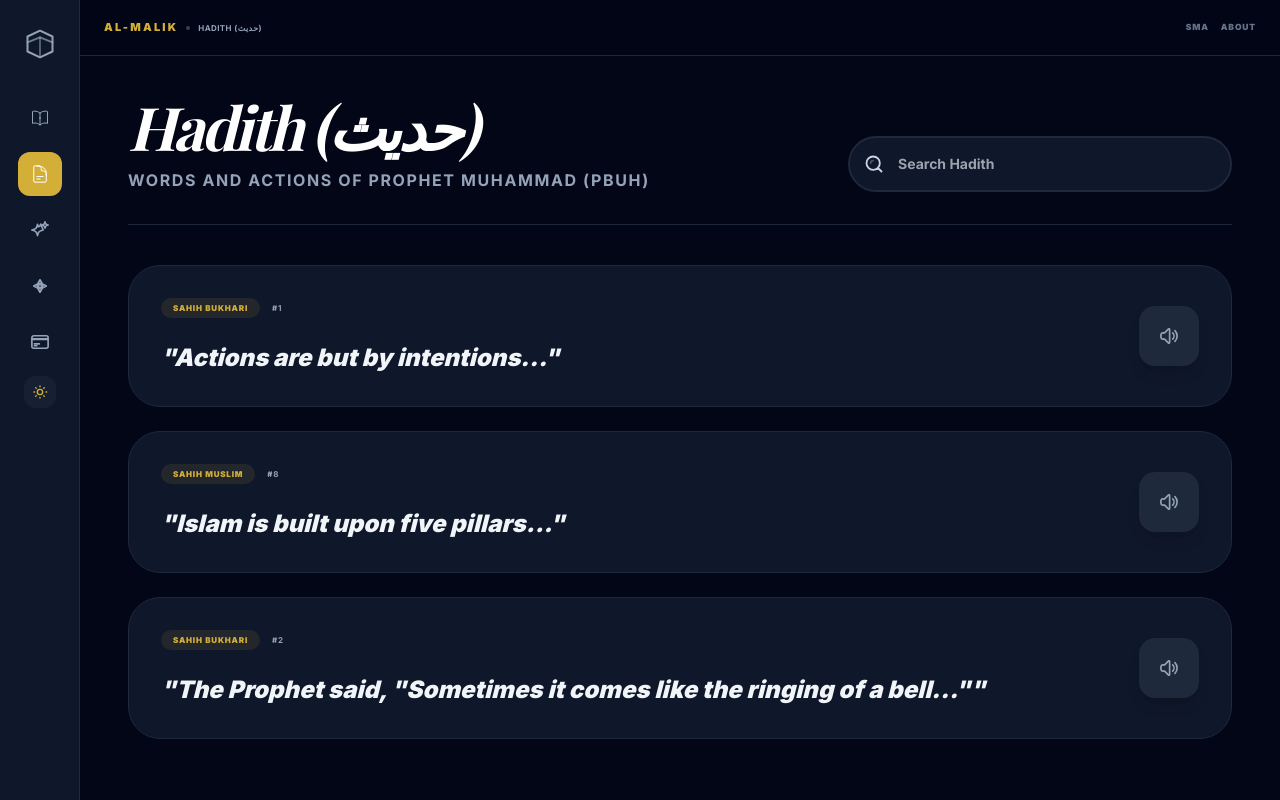
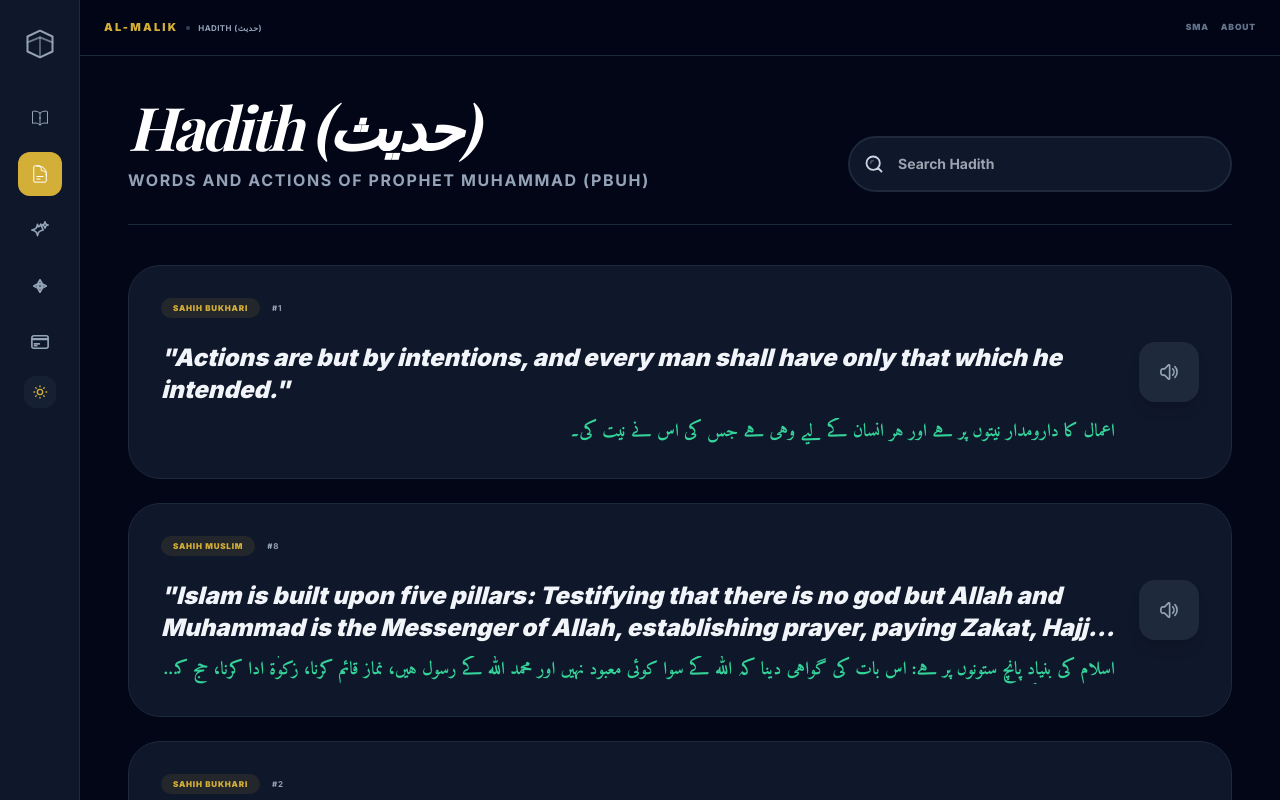
Before and after one commit to gforg5/Quran-AIM, a React (Vite) app: page / in a window 1280 px wide. Both pictures are taken after a click on the button 39 px from the left and 174 px from the top of the page. Built offline with nearby package versions, Linux system fonts and the light colour scheme; no server answers; a web font is replaced by a local one.

Commit message:
feat: Enhance user experience with favorites and AI Scholar updates
Introduces a "favorites" feature for dashboard items, allowing users to bookmark important content. Additionally, refactors the AI Scholar to improve its welcome message and streamline its UI.

```diff
--- a/components/AIScholar.tsx
+++ b/components/AIScholar.tsx
@@ -3,7 +3,7 @@ import React, { useState, useRef, useEffect } from 'react';
 import { GoogleGenAI, LiveServerMessage, Modality } from '@google/genai';
 import { getIslamicGuidance, decodeAudio, decodeAudioData } from '../services/geminiService';
 import { ChatMessage } from '../types';
-import { MalikLogo, SparklesIcon, MicIcon, SpeakerIcon, ArrowLeftIcon, LoginIcon, ShareIcon, CopyIcon, UndoIcon } from './Icons';
+import { MalikLogo, SparklesIcon, MicIcon, SpeakerIcon, ArrowLeftIcon, LoginIcon } from './Icons';
 
 function encode(bytes: Uint8Array) {
   let binary = '';
@@ -58,7 +58,7 @@ const AIScholar: React.FC = () => {
     setMessages([{
       id: 'initial',
       role: 'model',
-      text: `Assalamu Alaikum ${userId}. I am your Al-Malik AI Scholar. How may I assist you today?`,
+      text: `Assalamu Alaikum ${userId}. Welcome to SMA Sanctuary. I am your Al-Malik AI Scholar. How may I assist you today?`,
       timestamp: new Date()
     }]);
   };
@@ -228,25 +228,31 @@ const AIScholar: React.FC = () => {
 
   if (isLoggingIn) return (
     <div className="flex flex-col h-[calc(100vh-10rem)] items-center justify-center p-6">
-       <div className="glass-premium p-8 md:p-12 rounded-[2.5rem] w-full max-sm shadow-2xl border border-gold/20 space-y-6 bg-white dark:bg-navy-900/50">
-          <div className="text-center space-y-4">
-            <LoginIcon className="w-10 h-10 text-gold mx-auto" />
-            <h2 className="text-xl font-black text-navy-950 dark:text-white uppercase tracking-tighter">Enter SMA Sanctuary</h2>
-            <p className="text-[10px] text-slate-400 uppercase tracking-widest font-bold">Authenticated Web-System Access</p>
+       <div className="glass-premium p-8 md:p-12 rounded-[2.5rem] w-full max-w-md shadow-2xl border border-gold/20 space-y-6 bg-white dark:bg-navy-900/50">
+          <div className="text-center space-y-6">
+            <MalikLogo className="w-12 h-12 text-gold mx-auto animate-sacred-glow" />
+            <div className="space-y-4">
+              <div className="space-y-1">
+                <h2 className="text-xl md:text-2xl font-black text-navy-950 dark:text-white uppercase tracking-tighter">
+                  Islamic Talks <span className="text-gold font-serif lowercase italic">System</span>
+                </h2>
+                <p className="text-[10px] text-slate-400 uppercase tracking-widest font-bold">Authenticated Web-System Access</p>
+              </div>
+
+              <div className="p-4 bg-navy-50 dark:bg-navy-950 rounded-2xl border border-gold/10 space-y-3">
+                 <div className="space-y-1">
+                    <p className="text-[11px] md:text-sm font-bold text-navy-900 dark:text-white leading-relaxed playfair">
+                      Welcome | <span className="arabic-text text-sm text-gold font-bold">خوش آمدید</span> | <span className="arabic-text text-sm text-gold font-bold">ښه راغلاست</span>
+                    </p>
+                 </div>
+              </div>
+            </div>
           </div>
           <form onSubmit={handleLogin} className="space-y-4">
-             <input name="username" type="text" placeholder="Your Name" className="w-full py-4 px-6 bg-slate-50 dark:bg-navy-950 rounded-2xl font-bold focus:ring-2 focus:ring-gold outline-none text-sm border border-gold/5" required />
-             <button type="submit" className="w-full py-4 bg-gold text-navy-950 font-black rounded-2xl uppercase tracking-widest text-[10px] shadow-xl hover:scale-[1.02] transition-all">ACCESS SYSTEM</button>
+             <input name="username" type="text" placeholder="Your Name e.g. Mohsin" className="w-full py-4 px-6 bg-slate-50 dark:bg-navy-950 rounded-2xl font-bold focus:ring-2 focus:ring-gold outline-none text-sm border border-gold/5" required />
+             <button type="submit" className="w-full py-4 bg-gold text-navy-950 font-black rounded-2xl uppercase tracking-widest text-[10px] shadow-xl hover:scale-[1.02] transition-all">Confirm & Access</button>
           </form>
        </div>
-    </div>
-  );
-
-  if (isVoiceMode) return (
-    <div className="fixed inset-0 z-[100] bg-navy-950 flex flex-col items-center justify-center p-6 text-center">
-      <button onClick={() => { liveSessionRef.current?.close(); setIsVoiceMode(false); }} className="absolute top-8 left-8 p-3 text-white bg-white/5 rounded-xl"><ArrowLeftIcon className="w-5 h-5" /></button>
-      <MalikLogo className="w-16 md:w-24 text-gold mb-12 animate-pulse" />
-      <p className="text-white text-lg italic uppercase tracking-widest">{liveTranscription || "CONNECTING..."}</p>
     </div>
   );
 
--- a/components/HadithVault.tsx
+++ b/components/HadithVault.tsx
@@ -23,9 +23,39 @@ const HadithVault: React.FC<HadithVaultProps> = ({ onAudioStateChange, activeAud
   const collections = ["All", "Sahih Bukhari", "Sahih Muslim", "Sunan Abi Dawud"];
 
   const initialHadiths: Hadith[] = [
-    { id: '1', collection: 'Sahih Bukhari', hadithNumber: '1', narrator: 'Umar bin al-Khattab', hadithArabic: 'إِنَّمَا الأَعْمَالُ بِالنِّيَّاتِ...', hadithEnglish: 'Actions are but by intentions...', urduText: 'اعمال کا دارومدار نیتوں پر ہے۔', text: 'Actions are but by intentions...', source: 'Sahih Bukhari' },
-    { id: '2', collection: 'Sahih Muslim', hadithNumber: '8', narrator: 'Abdullah bin Umar', hadithArabic: 'بُنِيَ الإِسْلاَمُ عَلَى خَمْسٍ...', hadithEnglish: 'Islam is built upon five pillars...', urduText: 'اسلام کی بنیاد پانچ چیزوں پر ہے۔', text: 'Islam is built upon five...', source: 'Sahih Muslim' },
-    { id: '3', collection: 'Sahih Bukhari', hadithNumber: '2', narrator: 'Aisha (RA)', hadithArabic: '...', hadithEnglish: 'The Prophet said, "Sometimes it comes like the ringing of a bell..."', urduText: '...', text: 'Revelation started...', source: 'Sahih Bukhari' },
+    {
+      id: '1',
+      collection: 'Sahih Bukhari',
+      hadithNumber: '1',
+      narrator: 'Umar bin al-Khattab',
+      hadithArabic: 'إِنَّمَا الأَعْمَالُ بِالنِّيَّاتِ، وَإِنَّمَا لِكُلِّ امْرِئٍ مَا نَوَى',
+      hadithEnglish: 'Actions are but by intentions, and every man shall have only that which he intended.',
+      urduText: 'اعمال کا دارومدار نیتوں پر ہے اور ہر انسان کے لیے وہی ہے جس کی اس نے نیت کی۔',
+      text: 'Actions are but by intentions...',
+      source: 'Sahih Bukhari'
+    },
+    {
+      id: '2',
+      collection: 'Sahih Muslim',
+      hadithNumber: '8',
+      narrator: 'Abdullah bin Umar',
+      hadithArabic: 'بُنِيَ الإِسْلاَمُ عَلَى خَمْسٍ: شَهَادَةِ أَنْ لاَ إِلَهَ إِلاَّ اللَّهُ وَأَنَّ مُحَمَّدًا رَسُولُ اللَّهِ، وَإِقَامِ الصَّلاَةِ، وَإِیتَاءِ الزَّكَاةِ، وَالْحَجِّ، وَصَوْمِ رَمَضَانَ',
+      hadithEnglish: 'Islam is built upon five pillars: Testifying that there is no god but Allah and Muhammad is the Messenger of Allah, establishing prayer, paying Zakat, Hajj, and fasting in Ramadan.',
+      urduText: 'اسلام کی بنیاد پانچ ستونوں پر ہے: اس بات کی گواہی دینا کہ اللہ کے سوا کوئی معبود نہیں اور محمد اللہ کے رسول ہیں، نماز قائم کرنا، زکوٰۃ ادا کرنا، حج کرنا اور رمضان کے روزے رکھنا۔',
+      text: 'Islam is built upon five pillars...',
+      source: 'Sahih Muslim'
+    },
+    {
+      id: '3',
+      collection: 'Sahih Bukhari',
+      hadithNumber: '2',
+      narrator: 'Aisha (RA)',
+      hadithArabic: '...أَحْيَانًا يَأْتِينِي مِثْلَ صَلْصَلَةِ الْجَرَسِ وَهُوَ أَشَدُّهُ عَلَيَّ...',
+      hadithEnglish: 'The Prophet said, "Sometimes it (the revelation) comes like the ringing of a bell and that is the hardest of all for me..."',
+      urduText: 'نبی کریم ﷺ نے فرمایا، "کبھی یہ (وحی) گھنٹی کی آواز کی طرح آتی ہے اور یہ مجھ پر سب سے زیادہ سخت ہوتی ہے..."',
+      text: 'Revelation started like ringing of bell...',
+      source: 'Sahih Bukhari'
+    },
   ];
 
   useEffect(() => {
@@ -128,7 +158,10 @@ const HadithVault: React.FC<HadithVaultProps> = ({ onAudioStateChange, activeAud
                       <span className="px-3 py-1 bg-gold/10 text-gold rounded-full text-[8px] font-black uppercase tracking-widest">{h.collection}</span>
                       <span className="text-[8px] font-bold text-slate-400 uppercase tracking-widest">#{h.hadithNumber}</span>
                     </div>
-                    <p className="text-lg md:text-2xl font-black text-slate-800 dark:text-slate-100 leading-relaxed italic line-clamp-3">"{h.hadithEnglish || h.text}"</p>
+                    <div className="space-y-3">
+                      <p className="text-lg md:text-2xl font-black text-slate-800 dark:text-slate-100 leading-relaxed italic line-clamp-2">"{h.hadithEnglish || h.text}"</p>
+                      <p className="arabic-text text-sm md:text-lg text-emerald-700 dark:text-emerald-400 font-bold line-clamp-1">{h.urduText}</p>
+                    </div>
                   </div>
                   <div className="flex items-center">
                      <button onClick={(e) => handleVoiceInsight(h, e)} className={`relative flex items-center justify-center p-5 rounded-2xl transition-all shadow-lg ${activeAudio?.id === h.id || voiceLoading === h.id ? 'bg-gold text-white scale-110' : 'bg-slate-50 dark:bg-navy-800 text-slate-400 hover:text-gold'}`}>
@@ -152,6 +185,11 @@ const HadithVault: React.FC<HadithVaultProps> = ({ onAudioStateChange, activeAud
                <div className="pt-10 border-t border-slate-50 dark:border-slate-800/50 space-y-8">
                  <div className="p-8 bg-slate-50 dark:bg-navy-800/30 rounded-[2rem] border-l-8 border-gold italic space-y-6">
                    <p className="text-lg md:text-3xl text-slate-700 dark:text-slate-300 font-medium">"{selectedHadith.hadithEnglish || selectedHadith.text}"</p>
+                   {selectedHadith.urduText && (
+                     <p className="arabic-text text-xl md:text-3xl text-emerald-700 dark:text-emerald-400 font-bold border-t border-gold/10 pt-6 leading-relaxed">
+                       {selectedHadith.urduText}
+                     </p>
+                   )}
                  </div>
                  <div className="flex flex-col md:flex-row justify-between items-center gap-8">
                     <div className="text-center md:text-left"><p className="text-[9px] font-black text-slate-400 uppercase tracking-widest">Narrated by</p><p className="text-xl md:text-3xl font-black text-gold italic">{selectedHadith.narrator}</p></div>
```
Also changed, not shown: components/Dashboard.tsx (+79 -22 lines).
